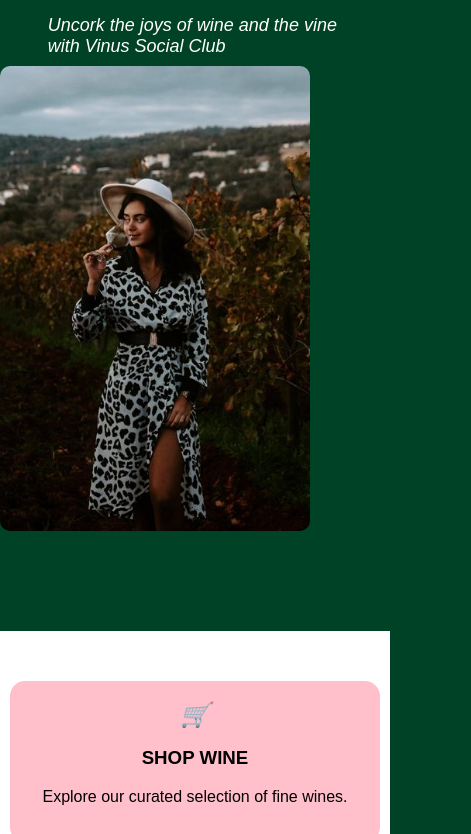
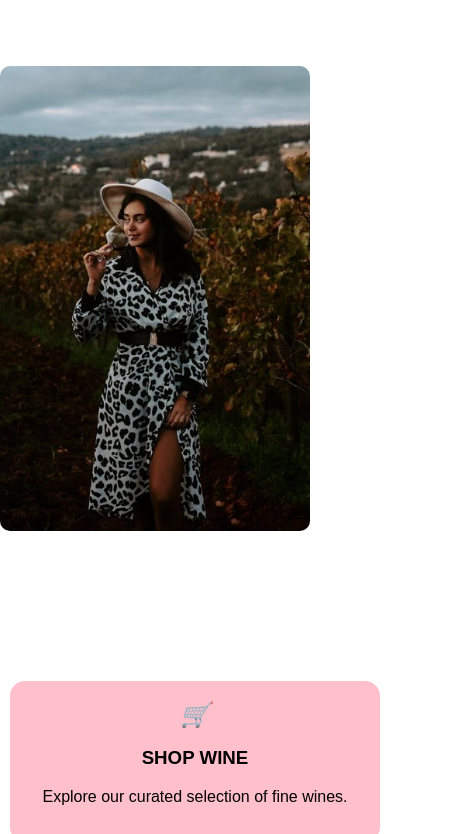
Before and after one commit to VinusSocialClub/WineLovers, a plain HTML site: page index.html in a window 390 px wide. Shown: the part 383-1217 px from the top of the page, 471 px wide, since content can reach past the window. Drawn offline with Linux system fonts and the light colour scheme.

Commit message:
Add files via upload

```diff
--- a/index.html
+++ b/index.html
@@ -7,6 +7,13 @@
 <meta content="width=device-width, initial-scale=1.0" name="viewport"/>
 <title>Vinus Social Club</title>
 <style>
+html, body {
+  margin: 0;
+  padding: 0;
+  box-sizing: border-box;
+  overflow-x: hidden;
+}
+
     body {
       margin: 0;
       font-family: Arial, sans-serif;
@@ -105,6 +112,13 @@
 }
 
 @media (max-width: 768px) {
+  html, body {
+    margin: 0;
+    padding: 0;
+    overflow-x: hidden;
+    background-color: white;
+  }
+
   .container {
     flex-direction: column;
     padding: 20px;
@@ -208,6 +222,13 @@
 .section-white .card:nth-child(3) { background-color: gold; }
 
 @media (max-width: 768px) {
+  html, body {
+    margin: 0;
+    padding: 0;
+    overflow-x: hidden;
+    background-color: white;
+  }
+
   .section-white {
     width: 100vw;
     margin-left: calc(-50vw + 50%);
```
